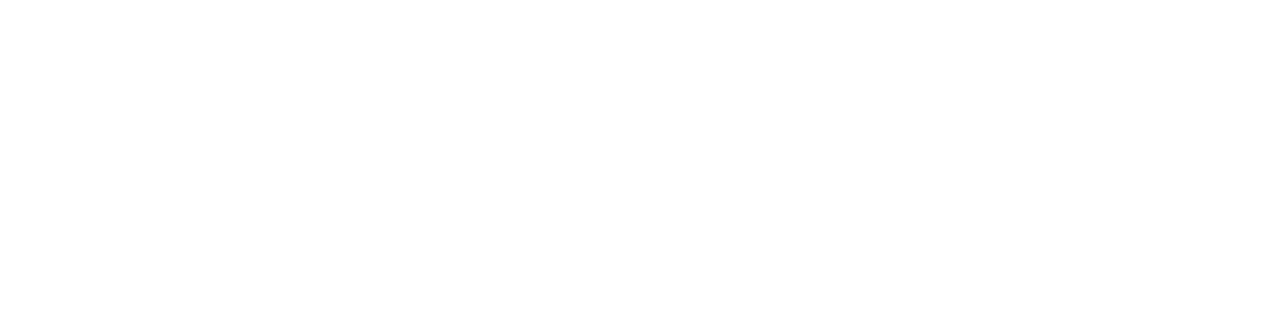
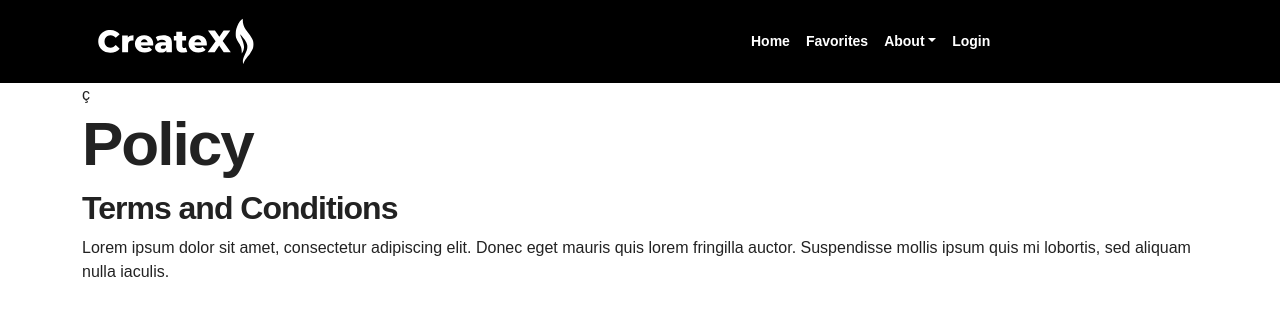
Before and after one commit to johannwest7012/CreateX, a React (Create React App) app in the folder frontend/: page /policy in a window 1280 px wide. Before the commit this address had no page. Shown: the top 316 px of the page. Built offline with nearby package versions, Linux system fonts and the light colour scheme; a web font is replaced by a local one.

Commit message:
added about dropdown + added policy screen

```diff
--- a/frontend/src/App.js
+++ b/frontend/src/App.js
@@ -13,6 +13,9 @@
 import RegisterScreen from './screens/RegisterScreen'
 import ProfileScreen from './screens/ProfileScreen'
 import PortfolioScreen from './screens/PortfolioScreen'
+
+import PolicyScreen from './screens/PolicyScreen'
+
 
 
 
@@ -56,7 +59,11 @@
                 <Route path='/favorites/:id?' element={<FavoritesScreen animate={true} />} />
             </Route>
             <Route element={<WithNav />}>
-                <Route path='/portfolio' element={<PortfolioScreen />} />
+                <Route path='/portfolio' element={<PortfolioScreen />} exact />
+            </Route>
+
+            <Route element={<WithNav />}>
+                <Route path='/policy' element={<PolicyScreen />} exact />
             </Route>
 
           </Routes>
--- a/frontend/src/components/Header.js
+++ b/frontend/src/components/Header.js
@@ -50,6 +50,12 @@
                                 <Nav.Link>Favorites</Nav.Link>
                             </LinkContainer>
 
+                            <NavDropdown title="About" id='about'>
+                                <LinkContainer to='/policy'>
+                                    <NavDropdown.Item>Policy</NavDropdown.Item>
+                                </LinkContainer>
+                            </NavDropdown>
+
                             {userInfo ? (
                                 <NavDropdown title={userInfo.name} id='username'>
                                     <LinkContainer to='/profile'>
@@ -68,8 +74,6 @@
                                 </LinkContainer>
                             )}
 
-
-
                         </Nav>
                     </Navbar.Collapse>
                 </Container>
--- /dev/null
+++ b/frontend/src/screens/PolicyScreen.js
@@ -0,0 +1,29 @@
+import React, {useState, useEffect} from 'react'
+import { useDispatch, useSelector } from 'react-redux'
+import { Row, Col, Container } from 'react-bootstrap'
+import Share from '../components/Share'
+import Loader from '../components/Loader'
+import Message from '../components/Message'
+
+import history from '../history'
+
+function PolicyScreen() {
+
+    return (
+        <Container>
+        <html>
+        <head>
+            <title>Policy</title>
+        </head>ç
+        <body>
+            <h1>Policy</h1>
+            <h2>Terms and Conditions</h2>
+            <p>Lorem ipsum dolor sit amet, consectetur adipiscing elit. Donec eget mauris quis lorem fringilla auctor. Suspendisse mollis ipsum quis mi lobortis, sed aliquam nulla iaculis.</p>
+        </body>
+        </html>
+        </Container>
+    )
+}
+
+
+export default PolicyScreen
```
Also changed, not shown: frontend/package.json (+4 -5 lines), 1 other file (tests, documents, lock files or other folders).
